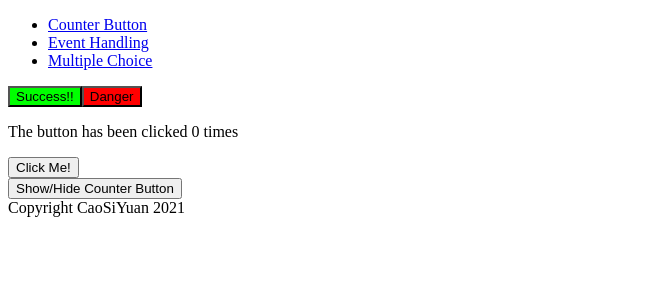
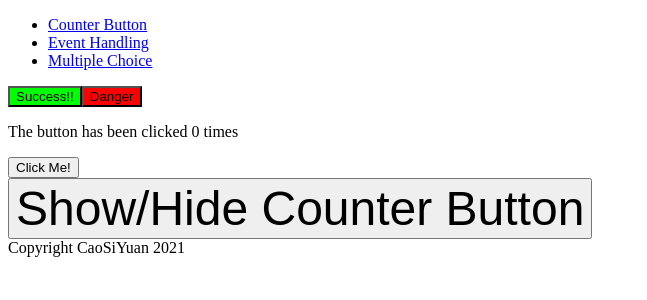
Before and after one commit to syuancao/my-angular-app, an Angular app: page /counter-button in a window 1280 px wide. Shown: the top 300 px of the page, without its empty margins (0-647 px from the left). Built offline with nearby package versions, Linux system fonts and the light colour scheme.

Commit message:
Learn about Angular view encapsulation

```diff
--- a/src/app/counter-button-page/counter-button-page.component.css
+++ b/src/app/counter-button-page/counter-button-page.component.css
@@ -0,0 +1,3 @@
+button {
+    font-size: 48px;
+}
--- a/src/app/counter-button-page/counter-button-page.component.ts
+++ b/src/app/counter-button-page/counter-button-page.component.ts
@@ -1,10 +1,12 @@
-import { Component, OnInit } from '@angular/core';
+import { Component, OnInit, ViewEncapsulation } from '@angular/core';
 import { Router } from '@angular/router';
 
 @Component({
   selector: 'app-counter-button-page',
   templateUrl: './counter-button-page.component.html',
-  styleUrls: ['./counter-button-page.component.css']
+  styleUrls: ['./counter-button-page.component.css'],
+  // encapsulation: ViewEncapsulation.Emulated,
+  // encapsulation: ViewEncapsulation.None
 })
 export class CounterButtonPageComponent implements OnInit {
 
```
